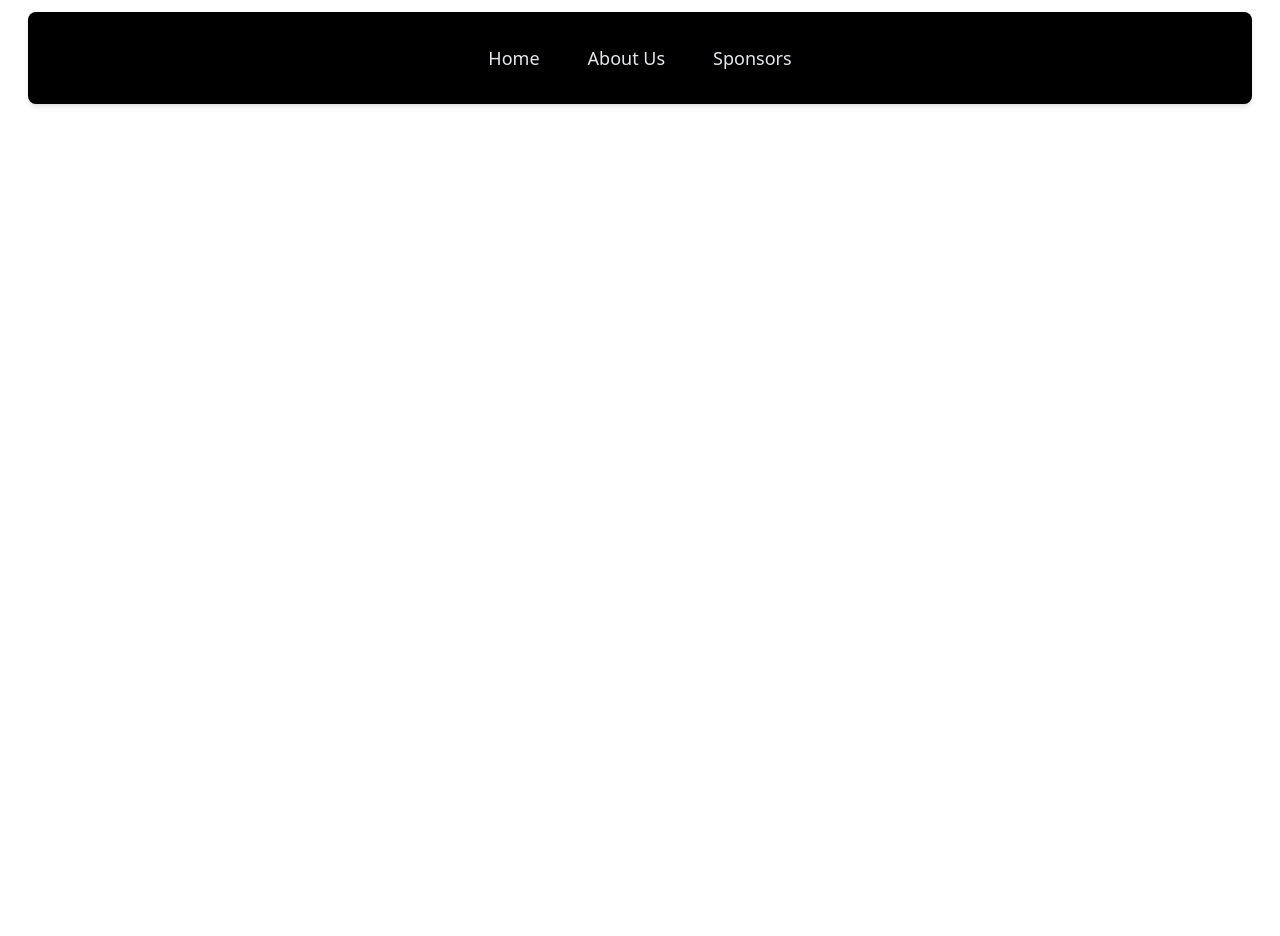
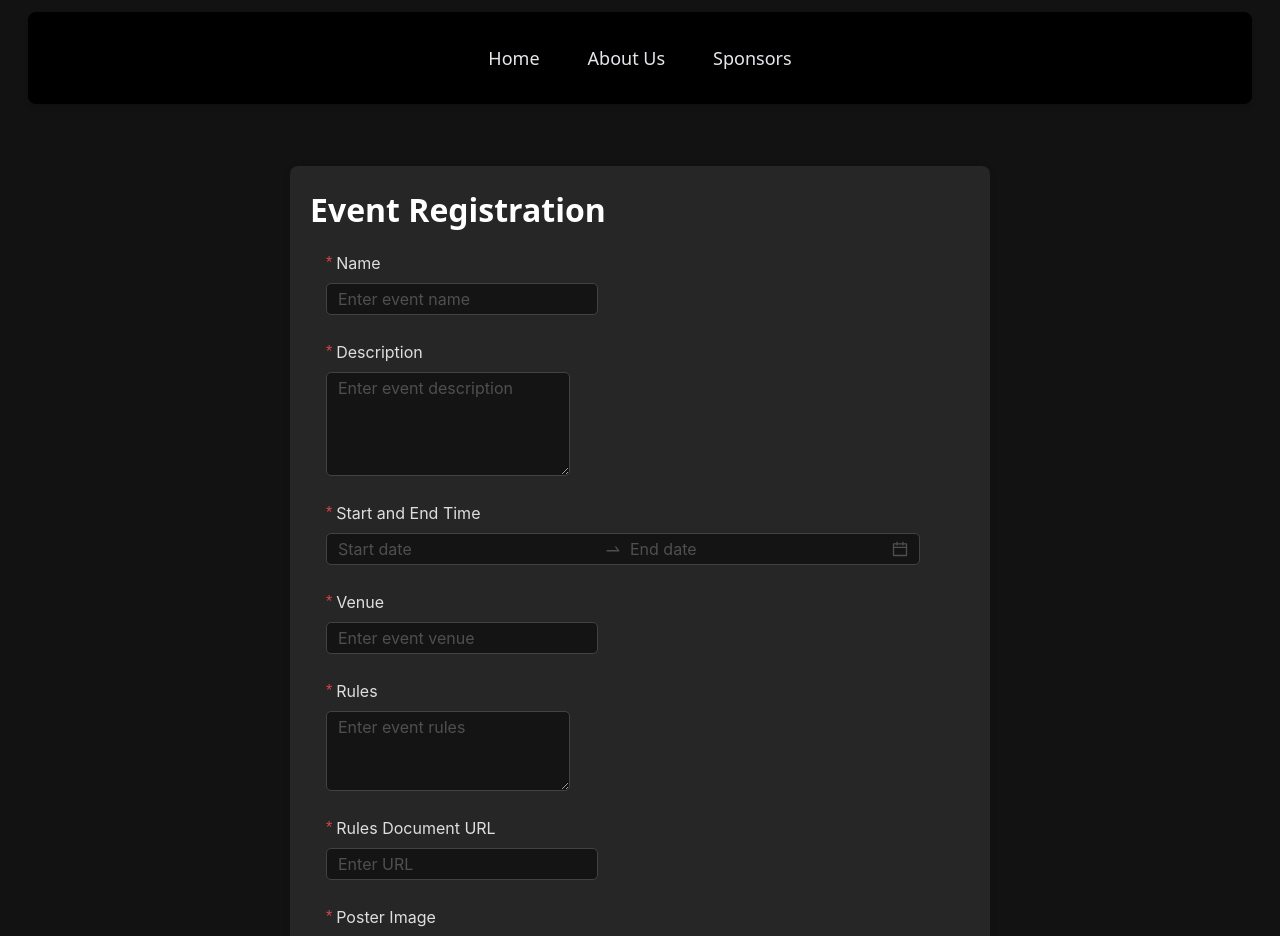
Before and after one commit to Abhijit004/Instruo2k24, a React (Vite) app in the folder client/: page /register in a window 1280 px wide. Shown: the top 936 px of the page. Before the commit the page ends 800 px from the top, so only its background shows below. Built offline with nearby package versions, Linux system fonts and the light colour scheme.

Commit message:
[UPDATE]: Adding Event registration page

```diff
--- a/client/package.json
+++ b/client/package.json
@@ -15,6 +15,7 @@
     "@tsparticles/engine": "^3.5.0",
     "@tsparticles/react": "^3.0.0",
     "@tsparticles/slim": "^3.5.0",
+    "antd": "^5.21.6",
     "clsx": "^2.1.1",
     "cobe": "^0.6.3",
     "framer-motion": "^11.5.6",
--- a/client/src/AllRoutes.jsx
+++ b/client/src/AllRoutes.jsx
@@ -3,7 +3,8 @@ import AboutUs from "./Pages/AboutUs";
 import Sponsor from "./Pages/Sponsor";
 import Home from "./Pages/Home";
 import { useEffect } from "react";
-import EventRegistrationPage from "./Pages/EventRegistration/EventRegistration";
+// import EventRegistrationPage from "./components/EventRegistration/EventRegistration";
+import Register from "./Pages/Register/Register";
 
 const AllRoutes = () => {
   const location = useLocation();
@@ -16,7 +17,7 @@ const AllRoutes = () => {
       <Route path="/" exact element={<Home />} />
       <Route path="/about" element={<AboutUs />} />
       <Route path="/sponsor" element={<Sponsor />} />
-      <Route path="/eventregister" element={<EventRegistrationPage />} />
+      <Route path="/register" element={<Register />} />
 
     </Routes>
   );
--- a/client/src/Pages/EventRegistration/EventRegistration.jsx
+++ /dev/null
@@ -1,10 +0,0 @@
-import React from 'react'
-import './EventRegistration.css'
-
-const EventRegistration = () => {
-  return (
-    <div>😃</div>
-  )
-}
-
-export default EventRegistration
--- /dev/null
+++ b/client/src/Pages/Register/Register.css
@@ -0,0 +1,9 @@
+.register-wrapper {
+    width: 100vw;
+    background: #121212;
+    padding-top: 150px;
+
+    display: flex;
+    align-items: center;
+    justify-content: center;
+}
--- /dev/null
+++ b/client/src/Pages/Register/Register.jsx
@@ -0,0 +1,13 @@
+import React from 'react'
+import "./Register.css"
+import EventRegistration from '../../components/EventRegistration/EventRegistration'
+
+const Register = () => {
+  return (
+    <div className="register-wrapper">
+        <EventRegistration />
+    </div>
+  )
+}
+
+export default Register
--- /dev/null
+++ b/client/src/components/EventRegistration/EventRegistration.css
@@ -0,0 +1,37 @@
+/* .register-container * {
+    outline: 1.5px solid lime !important;
+} */
+
+.register-container {
+    width: min(100vw, 700px);
+    padding: 20px;
+    background-color: rgba(255, 255, 255, 0.082);
+    border-radius: 8px;
+    box-shadow: 0 2px 8px rgba(0, 0, 0, 0.1);
+
+    display: flex;
+    align-items: start;
+    justify-content: center;
+    flex-direction: column;
+
+    margin: 1rem;
+}
+
+.register-container h2 {
+    font-size: 2rem;
+    font-weight: 600;
+    color: #fff;
+}
+
+.register-container .register-form {
+    display: flex;
+    align-items: start;
+    justify-content: center;
+    flex-direction: column;
+    width: 100%;
+    padding: 1rem
+}
+
+.ant-form-item-label > label {
+    width: 100%;
+}
--- /dev/null
+++ b/client/src/components/EventRegistration/EventRegistration.jsx
@@ -0,0 +1,126 @@
+import React, { useState } from "react";
+import { Form, Input, DatePicker, Upload, Button, ConfigProvider, theme } from "antd";
+import { UploadOutlined } from "@ant-design/icons";
+import "./EventRegistration.css";
+
+const { TextArea } = Input;
+const { RangePicker } = DatePicker;
+
+const EventRegistration = () => {
+    const [form] = Form.useForm();
+
+    const onFinish = (values) => {
+        console.log("Form values:", values);
+    };
+
+    return (
+        <ConfigProvider
+            theme={{
+                algorithm: theme.darkAlgorithm,
+                token: {
+                    "colorPrimary": "#722ed1",
+                    "colorInfo": "#722ed1",
+                    "fontSize": 16,
+                    "borderRadius": 5
+                }
+            }}
+        >
+            <div className="register-container">
+                <h2>Event Registration</h2>
+                <Form form={form} layout="vertical" onFinish={onFinish} className="register-form">
+                    {/* Name */}
+                    <Form.Item
+                        label="Name"
+                        name="name"
+                        rules={[{ required: true, message: "Please enter the event name" }]}
+
+                    >
+                        <Input placeholder="Enter event name" />
+                    </Form.Item>
+
+                    {/* Description */}
+                    <Form.Item
+                        label="Description"
+                        name="description"
+                        rules={[{ required: true, message: "Please enter a description" }]}
+                    >
+                        <TextArea rows={4} placeholder="Enter event description" />
+                    </Form.Item>
+
+                    {/* Start Time and End Time */}
+                    <Form.Item
+                        label="Start and End Time"
+                        name="time"
+                        rules={[{ required: true, message: "Please select start and end time" }]}
+                    >
+                        <RangePicker showTime />
+                    </Form.Item>
+
+                    {/* Venue */}
+                    <Form.Item
+                        label="Venue"
+                        name="venue"
+                        rules={[{ required: true, message: "Please enter the venue" }]}
+                    >
+                        <Input placeholder="Enter event venue" />
+                    </Form.Item>
+
+                    {/* Rules */}
+                    <Form.Item
+                        label="Rules"
+                        name="rules"
+                        rules={[{ required: true, message: "Please specify the rules" }]}
+                    >
+                        <TextArea rows={3} placeholder="Enter event rules" />
+                    </Form.Item>
+
+                    {/* Rules Document URL */}
+                    <Form.Item
+                        label="Rules Document URL"
+                        name="rulesDocUrl"
+                        rules={[
+                            {
+                                required: true,
+                                type: "url",
+                                message: "Please enter a valid URL for the rules document",
+                            },
+                        ]}
+                    >
+                        <Input placeholder="Enter URL" />
+                    </Form.Item>
+
+                    {/* Poster Image */}
+                    <Form.Item
+                        label="Poster Image"
+                        name="posterImage"
+                        rules={[
+                            {
+                                required: true,
+                            },
+                        ]}
+                    >
+                        <Upload maxCount={1} listType="picture" accept="image/*">
+                            <Button icon={<UploadOutlined />}>Upload Poster</Button>
+                        </Upload>
+                    </Form.Item>
+
+                    {/* Gallery Images */}
+                    <Form.Item label="Gallery Images" name="galleryImages">
+                        <Upload multiple listType="picture" accept="image/*">
+                            <Button icon={<UploadOutlined />}>Upload Gallery Images</Button>
+                        </Upload>
+                    </Form.Item>
+
+                    {/* Submit Button */}
+                    <Form.Item>
+                        <Button type="primary" htmlType="submit">
+                            Register Event
+                        </Button>
+                    </Form.Item>
+                </Form>
+            </div>
+        </ConfigProvider>
+    );
+};
+
+export default EventRegistration;
--- a/client/src/index.css
+++ b/client/src/index.css
@@ -2,9 +2,10 @@
 @import "tailwindcss/components";
 @import "tailwindcss/utilities";
 
-* {
+*, *::after, *::before {
   margin: 0;
   padding: 0;
+  outline: 0;
   box-sizing: border-box;
 }
 
```
Also changed, not shown: client/src/Pages/EventRegistration/EventRegistration.css (deleted), 1 other file (tests, documents, lock files or other folders).
